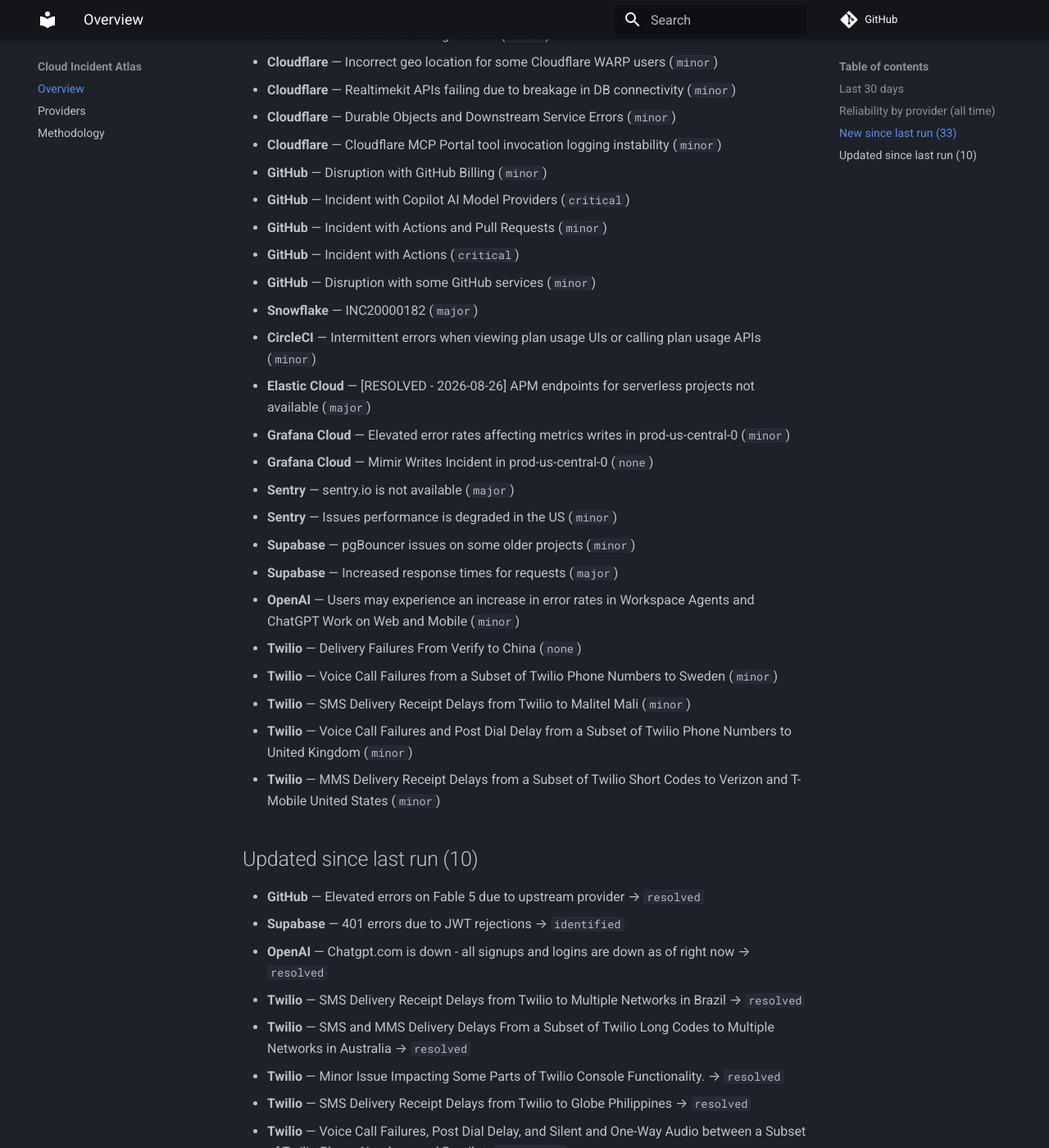
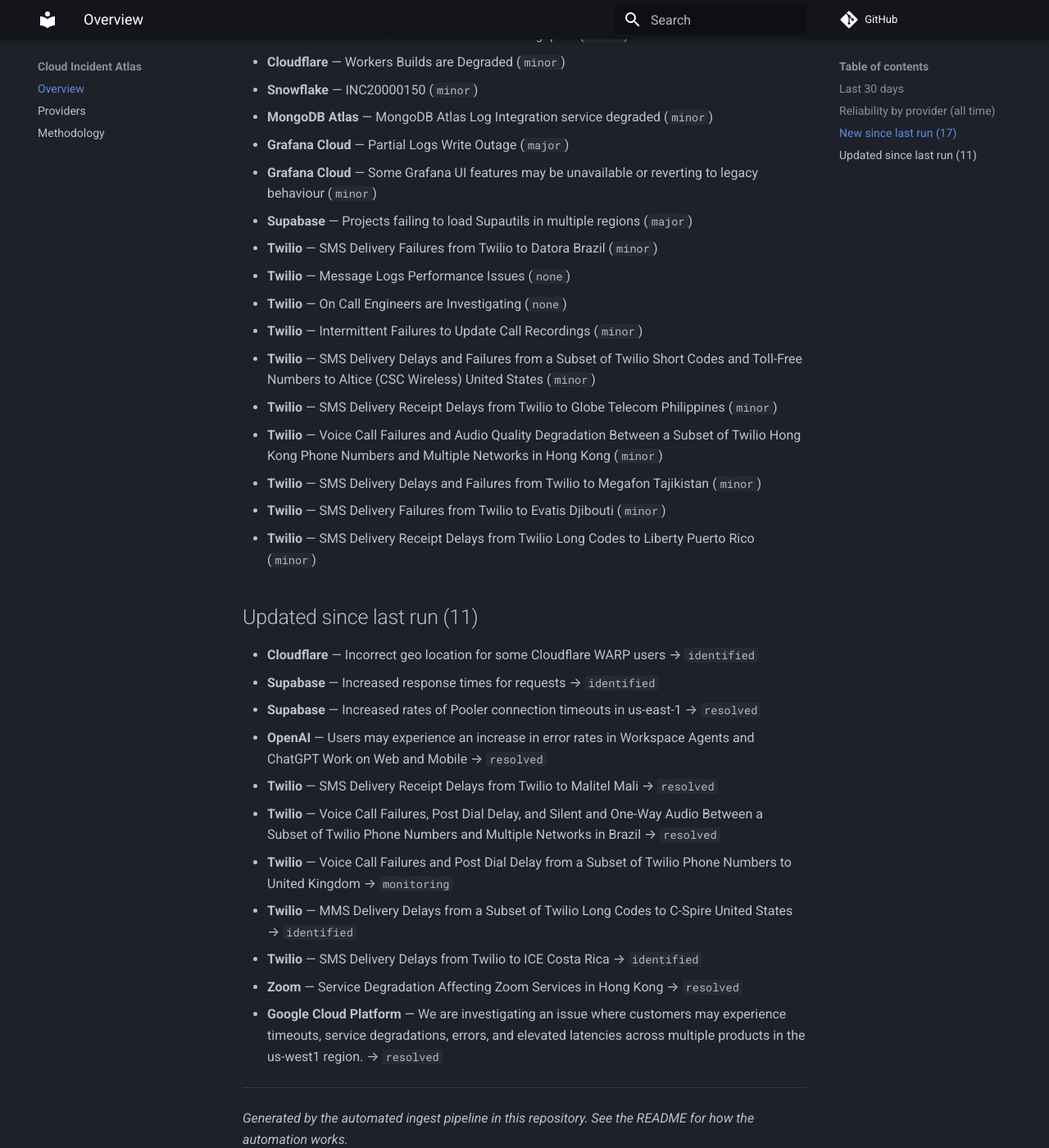
Before and after one commit to ayushgupta07xx/cloud-incident-atlas, an MkDocs documentation site: the page built from docs/index.md, in a window 1280 px wide and 1400 px high, scrolled down 1661 px. Shown: the whole window at 82% size. Built offline with MkDocs 1.6.1 and Material for MkDocs 9.7.7, drawn with Linux system fonts in a browser that asks for light colours; comment, search, counter and statistics services are not loaded; some of the changed text lies outside the part shown.

Commit message:
docs: refresh digest and charts
Regenerated from the corpus by the ingest pipeline.

Run: https://github.com/ayushgupta07xx/cloud-incident-atlas/actions/runs/33204392220

Co-authored-by: github-actions[bot] <41898282+github-actions[bot]@users.noreply.github.com>

```diff
--- a/docs/index.md
+++ b/docs/index.md
@@ -22,60 +22,53 @@
 | Elastic Cloud | observability | 249 | 191m | 1429m |
 | Google Cloud Platform | cloud | 5 | 640m | — |
 | GitHub | devtools | 612 | 67m | 287m |
-| Grafana Cloud | observability | 740 | 90m | 1152m |
+| Grafana Cloud | observability | 742 | 90m | 1152m |
 | HashiCorp Cloud | devtools | 33 | 160m | 1515m |
-| MongoDB Atlas | data | 269 | 120m | 1403m |
+| MongoDB Atlas | data | 270 | 120m | 1400m |
 | Netlify | paas | 214 | 40m | 216m |
 | New Relic | observability | 103 | 63m | 303m |
 | npm | devtools | 59 | 107m | 340m |
-| OpenAI | ai | 44 | 131m | 739m |
+| OpenAI | ai | 44 | 135m | 715m |
 | Sentry | observability | 334 | 85m | 361m |
-| Snowflake | data | 193 | 118m | 597m |
-| Supabase | paas | 391 | 156m | 903m |
-| Twilio | comms | 10824 | 270m | 1075m |
+| Snowflake | data | 194 | 118m | 597m |
+| Supabase | paas | 392 | 154m | 900m |
+| Twilio | comms | 10834 | 270m | 1078m |
 | Vercel | paas | 380 | 74m | 368m |
-| Zoom | comms | 144 | 167m | 2790m |
+| Zoom | comms | 144 | 178m | 2700m |
 
-## New since last run (33)
+## New since last run (17)
 
-- **Cloudflare** — Turnstile Challenge Issues (`minor`)
-- **Cloudflare** — Incorrect geo location for some Cloudflare WARP users (`minor`)
-- **Cloudflare** — Realtimekit APIs failing due to breakage in DB connectivity (`minor`)
-- **Cloudflare** — Durable Objects and Downstream Service Errors (`minor`)
-- **Cloudflare** — Cloudflare MCP Portal tool invocation logging instability (`minor`)
-- **GitHub** — Disruption with GitHub Billing (`minor`)
-- **GitHub** — Incident with Copilot AI Model Providers (`critical`)
-- **GitHub** — Incident with Actions and Pull Requests (`minor`)
-- **GitHub** — Incident with Actions (`critical`)
-- **GitHub** — Disruption with some GitHub services (`minor`)
-- **Snowflake** — INC20000182 (`major`)
-- **CircleCI** — Intermittent errors when viewing plan usage UIs or calling plan usage APIs (`minor`)
-- **Elastic Cloud** — [RESOLVED - 2026-08-26] APM endpoints for serverless projects not available (`major`)
-- **Grafana Cloud** — Elevated error rates affecting metrics writes in prod-us-central-0 (`minor`)
-- **Grafana Cloud** — Mimir Writes Incident in prod-us-central-0 (`none`)
-- **Sentry** — sentry.io is not available (`major`)
-- **Sentry** — Issues performance is degraded in the US (`minor`)
-- **Supabase** — pgBouncer issues on some older projects (`minor`)
-- **Supabase** — Increased response times for requests (`major`)
-- **OpenAI** — Users may experience an increase in error rates in Workspace Agents and ChatGPT Work on Web and Mobile (`minor`)
-- **Twilio** — Delivery Failures From Verify to China (`none`)
-- **Twilio** — Voice Call Failures from a Subset of Twilio Phone Numbers to Sweden (`minor`)
-- **Twilio** — SMS Delivery Receipt Delays from Twilio to Malitel Mali (`minor`)
-- **Twilio** — Voice Call Failures and Post Dial Delay from a Subset of Twilio Phone Numbers to United Kingdom (`minor`)
-- **Twilio** — MMS Delivery Receipt Delays from a Subset of Twilio Short Codes to Verizon and T-Mobile United States (`minor`)
+- **Cloudflare** — Increased HTTP 5xx Errors in Singapore (`minor`)
+- **Cloudflare** — Workers Builds are Degraded (`minor`)
+- **Snowflake** — INC20000150 (`minor`)
+- **MongoDB Atlas** — MongoDB Atlas Log Integration service degraded (`minor`)
+- **Grafana Cloud** — Partial Logs Write Outage (`major`)
+- **Grafana Cloud** — Some Grafana UI features may be unavailable or reverting to legacy behaviour (`minor`)
+- **Supabase** — Projects failing to load Supautils in multiple regions (`major`)
+- **Twilio** — SMS Delivery Failures from Twilio to Datora Brazil (`minor`)
+- **Twilio** — Message Logs Performance Issues (`none`)
+- **Twilio** — On Call Engineers are Investigating (`none`)
+- **Twilio** — Intermittent Failures to Update Call Recordings (`minor`)
+- **Twilio** — SMS Delivery Delays and Failures from a Subset of Twilio Short Codes and Toll-Free Numbers to Altice (CSC Wireless) United States (`minor`)
+- **Twilio** — SMS Delivery Receipt Delays from Twilio to Globe Telecom Philippines (`minor`)
+- **Twilio** — Voice Call Failures and Audio Quality Degradation Between a Subset of Twilio Hong Kong Phone Numbers and Multiple Networks in Hong Kong (`minor`)
+- **Twilio** — SMS Delivery Delays and Failures from Twilio to Megafon Tajikistan (`minor`)
+- **Twilio** — SMS Delivery Failures from Twilio to Evatis Djibouti (`minor`)
+- **Twilio** — SMS Delivery Receipt Delays from Twilio Long Codes to Liberty Puerto Rico (`minor`)
 
-## Updated since last run (10)
+## Updated since last run (11)
 
-- **GitHub** — Elevated errors on Fable 5 due to upstream provider → `resolved`
-- **Supabase** — 401 errors due to JWT rejections → `identified`
-- **OpenAI** — Chatgpt.com is down - all signups and logins are down as of right now → `resolved`
-- **Twilio** — SMS Delivery Receipt Delays from Twilio to Multiple Networks in Brazil → `resolved`
-- **Twilio** — SMS and MMS Delivery Delays From a Subset of Twilio Long Codes to Multiple Networks in Australia → `resolved`
-- **Twilio** — Minor Issue Impacting Some Parts of Twilio Console Functionality. → `resolved`
-- **Twilio** — SMS Delivery Receipt Delays from Twilio to Globe Philippines → `resolved`
-- **Twilio** — Voice Call Failures, Post Dial Delay, and Silent and One-Way Audio between a Subset of Twilio Phone Numbers and Brazil → `monitoring`
-- **Twilio** — SMS Delivery Delays from Twilio to I.C.E Costa Rica → `identified`
-- **Twilio** — SMS Delivery Receipt Delays from a Subset of Twilio Phone Numbers to Telefonica El Salvador → `identified`
+- **Cloudflare** — Incorrect geo location for some Cloudflare WARP users → `identified`
+- **Supabase** — Increased response times for requests → `identified`
+- **Supabase** — Increased rates of Pooler connection timeouts in us-east-1 → `resolved`
+- **OpenAI** — Users may experience an increase in error rates in Workspace Agents and ChatGPT Work on Web and Mobile → `resolved`
+- **Twilio** — SMS Delivery Receipt Delays from Twilio to Malitel Mali → `resolved`
+- **Twilio** — Voice Call Failures, Post Dial Delay, and Silent and One-Way Audio Between a Subset of Twilio Phone Numbers and Multiple Networks in Brazil → `resolved`
+- **Twilio** — Voice Call Failures and Post Dial Delay from a Subset of Twilio Phone Numbers to United Kingdom → `monitoring`
+- **Twilio** — MMS Delivery Delays from a Subset of Twilio Long Codes to C-Spire United States → `identified`
+- **Twilio** — SMS Delivery Delays from Twilio to ICE Costa Rica → `identified`
+- **Zoom** — Service Degradation Affecting Zoom Services in Hong Kong → `resolved`
+- **Google Cloud Platform** — We are investigating an issue where customers may experience timeouts, service degradations, errors, and elevated latencies across multiple products in the us-west1 region. → `resolved`
 
 ---
 
```
Also changed, not shown: other parts of docs/index.md (+3 -3 lines), README.md (+8 -8 lines), docs/providers.md (+13 -13 lines), docs/img/mttr.svg, docs/img/timeline.svg.
